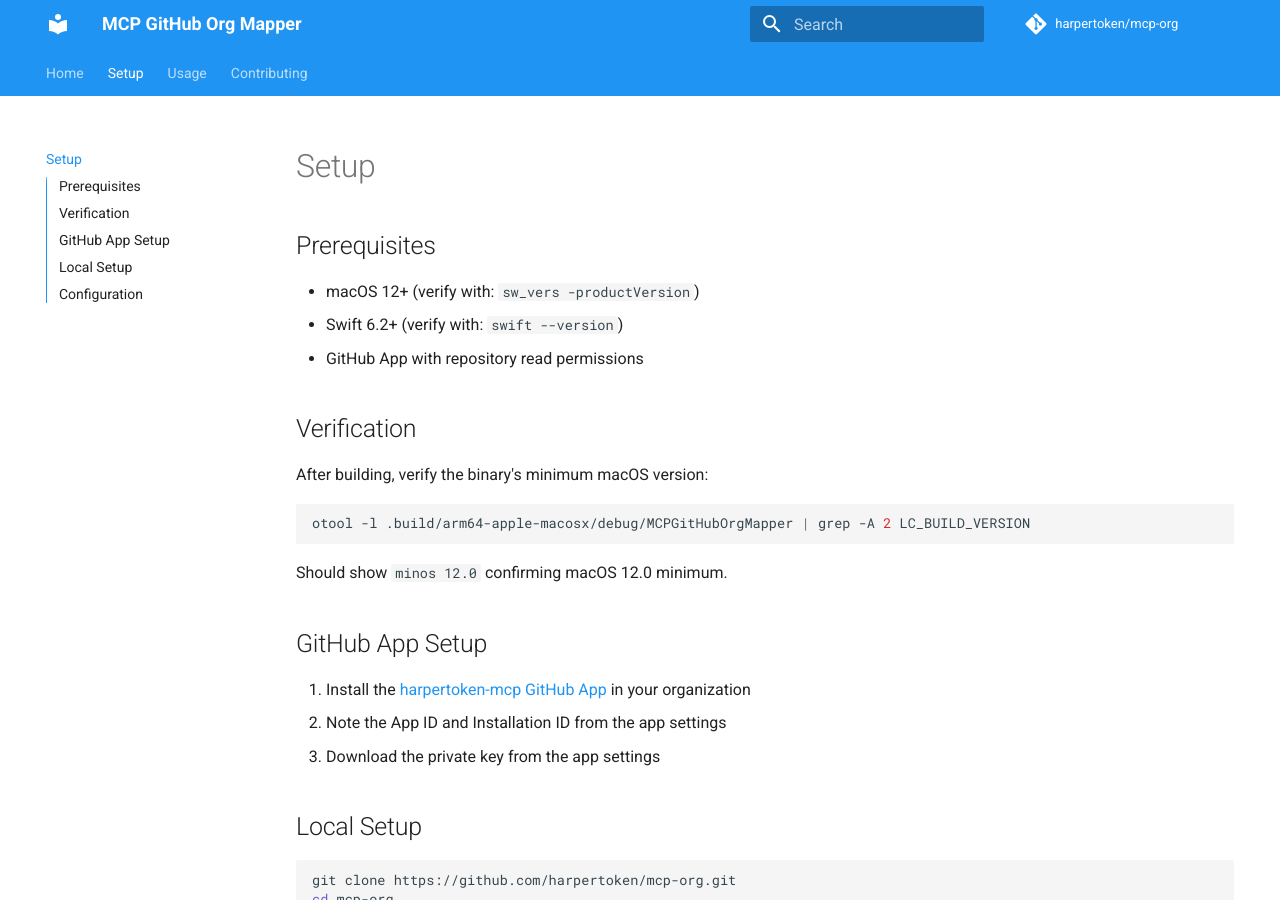
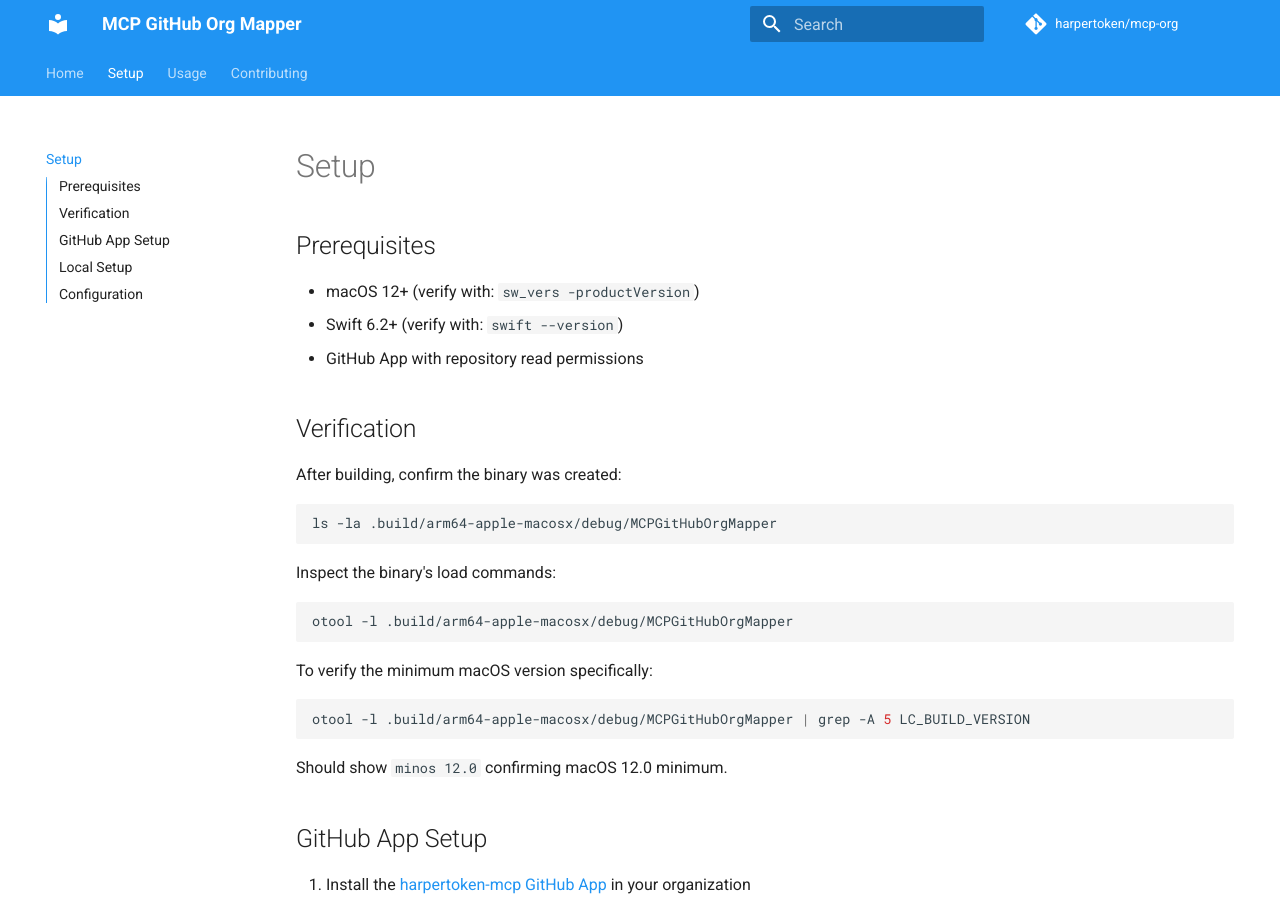
Before and after one commit to harpertoken/mcp-org, an MkDocs documentation site: the page built from docs/setup.md, in a window 1280 px wide and 900 px high. Built offline with MkDocs 1.6.1 and Material for MkDocs 9.7.7, drawn with Linux system fonts in a browser that asks for light colours; comment, search, counter and statistics services are not loaded.

Commit message:
docs: update setup.md commands

````diff
--- a/docs/setup.md
+++ b/docs/setup.md
@@ -8,10 +8,22 @@
 
 ## Verification
 
-After building, verify the binary's minimum macOS version:
+After building, confirm the binary was created:
 
 ```bash
-otool -l .build/arm64-apple-macosx/debug/MCPGitHubOrgMapper | grep -A 2 LC_BUILD_VERSION
+ls -la .build/arm64-apple-macosx/debug/MCPGitHubOrgMapper
+```
+
+Inspect the binary's load commands:
+
+```bash
+otool -l .build/arm64-apple-macosx/debug/MCPGitHubOrgMapper
+```
+
+To verify the minimum macOS version specifically:
+
+```bash
+otool -l .build/arm64-apple-macosx/debug/MCPGitHubOrgMapper | grep -A 5 LC_BUILD_VERSION
 ```
 
 Should show `minos 12.0` confirming macOS 12.0 minimum.
````
